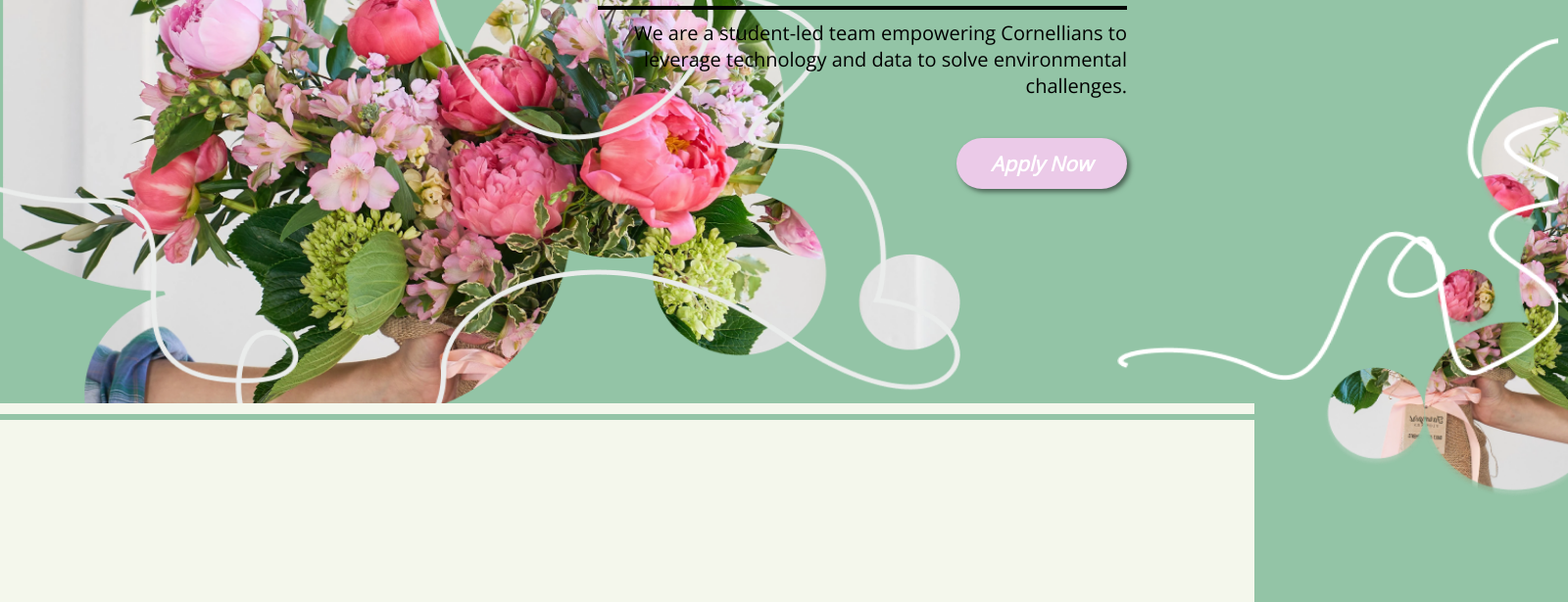
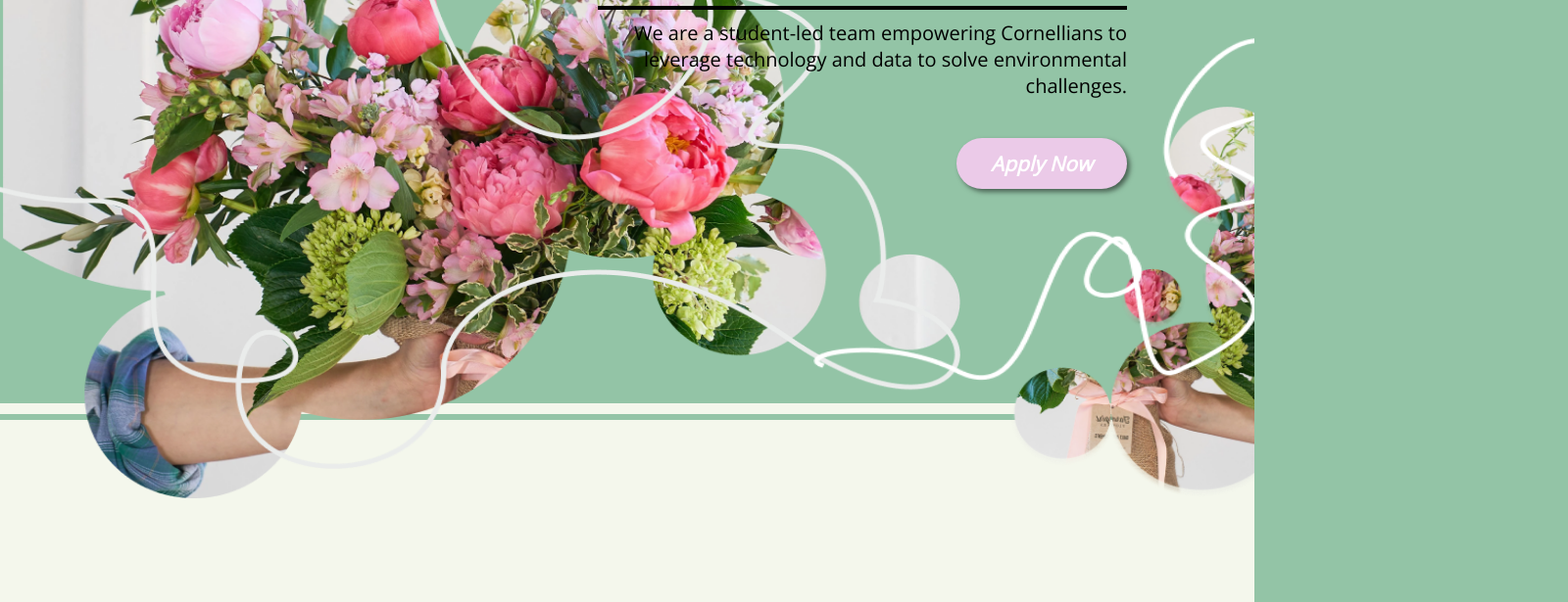
Before and after one commit to Sustainabytes/internal-website, a plain HTML site: page home.html in a window 1280 px wide. Shown: the part 341-956 px from the top of the page at 98% size, 1600 px wide, since content can reach past the window. Drawn offline with nearby package versions, Linux system fonts and the light colour scheme.

Commit message:
Fixed the error of the img of class .right and .rightS
The error was at line 133 where left: 0px was applied to all img in container 2, hence right: 0px; wouldn't work for the .right images. To fix the issure the images were separated into containers.

```diff
--- a/home.html
+++ b/home.html
@@ -35,11 +35,13 @@
             </div>
         </header>
         <div class="container2">
-            <div style="z-index: -1;">
+            <div class="leftImg">
                 <img src="assets/homeDecor.png" alt="A photo of a hand holding a bouquet of pink flowers.">
                 <img src="assets/Vector1.png" alt="A white scribble that serves for decoration purposes." style="top: 90px;">
-                <img src="assets/homeDecor2.png" alt="A photo of a hand holding a bouquet of pink flowers." class="left">
-                <img src="assets/Vector2.png" alt="A white scribble that serves for decoration purposes." class="leftS">
+            </div>
+            <div class="rightImg">
+                <img src="assets/homeDecor2.png" alt="A photo of a hand holding a bouquet of pink flowers." class="right">
+                <img src="assets/Vector2.png" alt="A white scribble that serves for decoration purposes." class="rightS">
             </div>
 
             <div class="divider">
--- a/stylesHome.css
+++ b/stylesHome.css
@@ -97,6 +97,7 @@ a:hover {
 .divider {
   margin-bottom: 180px;
   margin-right: 130px;
+  z-index: 2;
 }
 
 .container2 div h4 {
@@ -129,7 +130,7 @@ a:hover {
   margin: 10px 0 40px 0;
 }
 
-.container2 img {
+.container2 .leftImg img {
   position: absolute;
   height: 730px;
   width: 980px;
@@ -137,20 +138,20 @@ a:hover {
   top: 120px;
 }
 
-.container2 .left {
+.container2 .right {
   position: absolute;
   height: 400px;
   width: 250px;
   top: 450px;
-  left: 1350px;
+  right: 0px;
 }
 
-.container2 .leftS {
+.container2 .rightS {
   position: absolute;
   height: 350px;
   width: 450px;
   top: 380px;
-  left: 1140px;
+  right: 0px;
 }
 
 .container3 {
@@ -346,7 +347,7 @@ footer {
 
   background-image: url('assets/circles.png');
   background-repeat: no-repeat;
-  background-size: 100% auto;
+  background-size: cover;
   background-position: center;
 }
 
```
Also changed, not shown: team.html (+0 -2 lines).
